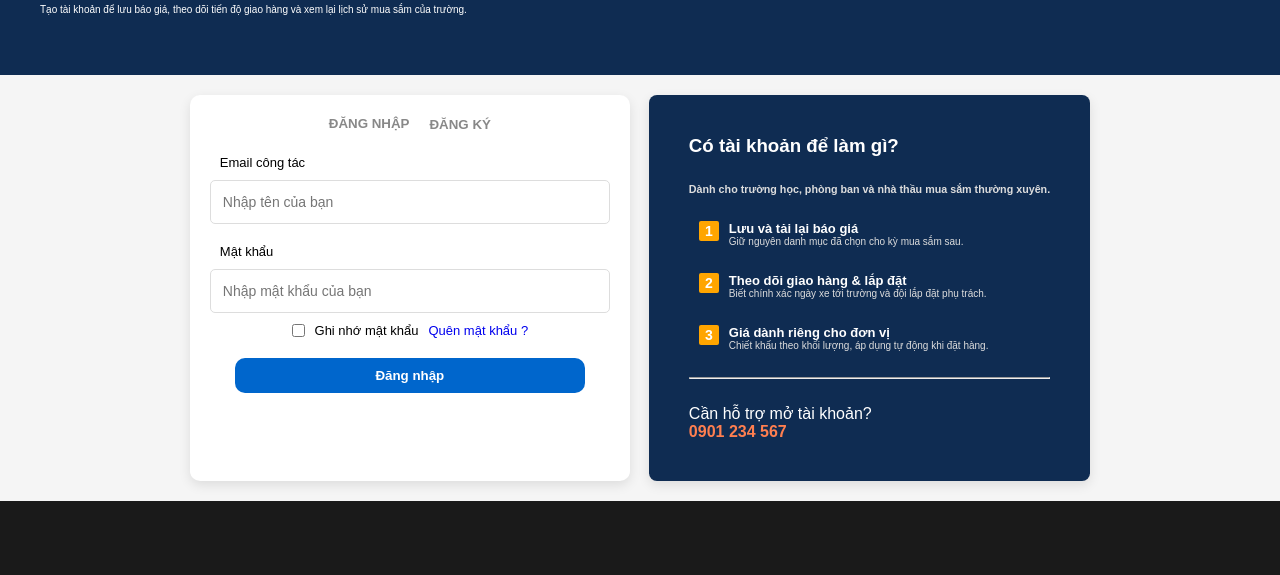
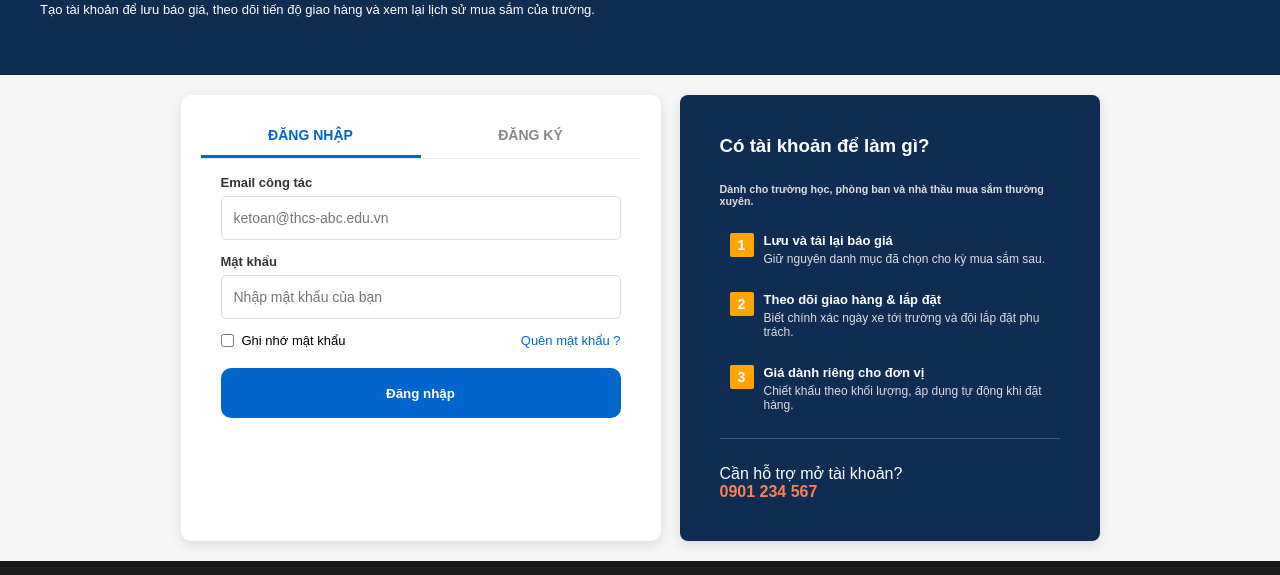
Before and after one commit to cngtran/manual, a plain HTML site: page index.html in a window 1280 px wide. Shown: the part 289-864 px from the top of the page. Drawn offline with Linux system fonts and the light colour scheme.

Commit message:
final ver

```diff
--- a/index.html
+++ b/index.html
@@ -3,6 +3,7 @@
 <head>
     <title>Thông tin tài khoản</title>
     <meta charset="UTF-8">
+    <meta name="viewport" content="width=device-width, initial-scale=1.0">
     <link rel="stylesheet" href="style.css">
 </head>
 
@@ -10,7 +11,7 @@
     <nav class="navbar">
         <a href="https://cngtran.github.io/webproject/trang-chu.html" class="logo1">
             <div class="logo">
-                <img src="hn.png" width="50px" height="50px" alt="logo" >
+                <img src="hn.png" width="50" height="50" alt="Logo Hạnh Nguyễn">
                 <div class="brand">
                     <div class="h1">
                         <h1>Hạnh Nguyễn</h1>
@@ -30,13 +31,14 @@
                 <li><a href="#">Liên Hệ</a></li>
             </ul>
         </div>
+
         <div class="group">
-            <img src="search.png" width="20" height="20">
-            <input id ="bar" type="text" placeholder="Tìm kiếm sản phẩm">
-            <a href="#"><img src="user.png" width="20" height="20"></a>
-            <a href="#"><img src="cart.png" width="20" height="20"></a>
+            <img src="search.png" width="20" height="20" alt="Tìm kiếm">
+            <input id="bar" type="text" placeholder="Tìm kiếm sản phẩm">
+            <a href="#"><img src="user.png" width="20" height="20" alt="Tài khoản"></a>
+            <a href="#"><img src="cart.png" width="20" height="20" alt="Giỏ hàng"></a>
             <a href="https://cngtran.github.io/webproject/lien-he.html">
-                <button id="baogia">Nhận báo giá</button>
+                <button id="baogia" type="button">Nhận báo giá</button>
             </a>
         </div>
     </nav>
@@ -48,31 +50,55 @@
     </header>
 
     <div class="login">
-        <div class="log">
+
+        <div id="log">
             <div class="switch">
-                    <div class="dangnhap">
-                        <button id="dangnhap">ĐĂNG NHẬP</button>
+                <button type="button" id="dangnhap" class="tab-active">ĐĂNG NHẬP</button>
+                <button type="button" id="dangky">ĐĂNG KÝ</button>
             </div>
-                    <div class="dangky">
-                        <button id="dangky">ĐĂNG KÝ</button>
+
+            <div id="form-dangnhap" class="form-content">
+                <div class="field">
+                    <label for="email-dn">Email công tác</label>
+                    <input class="pass" id="email-dn" type="email" placeholder="ketoan@thcs-abc.edu.vn">
+                </div>
+
+                <div class="field">
+                    <label for="mk-dn">Mật khẩu</label>
+                    <input class="pass" id="mk-dn" type="password" placeholder="Nhập mật khẩu của bạn">
+                </div>
+
+                <div class="remember">
+                    <div class="remember-left">
+                        <input type="checkbox" id="checkbox">
+                        <label id="check" for="checkbox">Ghi nhớ mật khẩu</label>
+                    </div>
+                    <a id="forget" href="#">Quên mật khẩu ?</a>
+                </div>
+
+                <button type="button" class="logbut">Đăng nhập</button>
+            </div>
+
+            <div id="form-dangky" class="form-content" hidden>
+                <div class="field">
+                    <label for="ten-dk">Tên đơn vị / Họ và tên</label>
+                    <input class="pass" id="ten-dk" type="text" placeholder="THCS ABC hoặc Nguyễn Văn A">
+                </div>
+
+                <div class="field">
+                    <label for="email-dk">Email công tác</label>
+                    <input class="pass" id="email-dk" type="email" placeholder="ketoan@thcs-abc.edu.vn">
+                </div>
+
+                <div class="field">
+                    <label for="mk-dk">Mật khẩu</label>
+                    <input class="pass" id="mk-dk" type="password" placeholder="Tối thiểu 6 ký tự">
+                </div>
+
+                <button type="button" class="logbut">Tạo tài khoản</button>
             </div>
         </div>
-            <div>
-                <p>Email công tác</p>
-                <input class="pass" type="text" placeholder="Nhập tên của bạn">
-            </div>
 
-            <div>
-                <p>Mật khẩu</p>
-                <input class="pass" type="password" placeholder="Nhập mật khẩu của bạn">
-            </div>
-            <div class="remember">
-                <input type="checkbox" id="checkbox">
-                <label id="check" for="checkbox">Ghi nhớ mật khẩu</label>
-                <a id="forget" href="#">Quên mật khẩu ?</a>
-            </div>
-            <button class="logbut">Đăng nhập</button>
-        </div>
         <div class="info">
             <div>
                 <h3>Có tài khoản để làm gì?</h3>
@@ -80,6 +106,7 @@
             <div>
                 <h6 class="h6">Dành cho trường học, phòng ban và nhà thầu mua sắm thường xuyên.</h6>
             </div>
+
             <div class="s1">
                 <div class="square">1</div>
                 <div class="s1content">
@@ -87,6 +114,7 @@
                     <p class="stext">Giữ nguyên danh mục đã chọn cho kỳ mua sắm sau.</p>
                 </div>
             </div>
+
             <div class="s2">
                 <div class="square">2</div>
                 <div class="s2content">
@@ -94,14 +122,17 @@
                     <p class="stext">Biết chính xác ngày xe tới trường và đội lắp đặt phụ trách.</p>
                 </div>
             </div>
+
             <div class="s3">
                 <div class="square">3</div>
-                <div class="s1content">
+                <div class="s3content">
                     <div class="s1text">Giá dành riêng cho đơn vị</div>
                     <p class="stext">Chiết khấu theo khối lượng, áp dụng tự động khi đặt hàng.</p>
                 </div>
             </div>
+
             <hr>
+
             <div class="sp">
                 <p>Cần hỗ trợ mở tài khoản?</p>
                 <p id="p2">0901 234 567</p>
@@ -109,12 +140,11 @@
         </div>
     </div>
 
-
     <footer class="foot">
         <div class="altnav">
             <div class="foot1">
                 <div class="title">
-                    <img src="hn.png" width="50px" height="50px" alt="logo" >
+                    <img src="hn.png" width="50" height="50" alt="Logo Hạnh Nguyễn">
                     <h2>Hạnh Nguyễn</h2>
                 </div>
                 <div class="texty">
@@ -143,7 +173,7 @@
                     <a href="#">Về chúng tôi</a>
                     <a href="#">Giải pháp trọn gói</a>
                     <a href="#">Dự án đã thực hiện</a>
-                    <a href="#">tuyển dụng</a>
+                    <a href="#">Tuyển dụng</a>
                 </div>
             </div>
 
@@ -158,9 +188,6 @@
                     <a href="#">Thứ 2 – Thứ 6, 8:00 – 17:30</a>
                 </div>
             </div>
-
-
-
         </div>
 
         <div class="last">
@@ -179,14 +206,7 @@
             </div>
         </div>
     </footer>
+
     <script src="main.js"></script>
 </body>
-
-
-
-
-
-
-
-
 </html>
--- a/main.js
+++ b/main.js
@@ -3,16 +3,18 @@ const tabDangKy = document.getElementById('dangky');
 const formDangNhap = document.getElementById('form-dangnhap');
 const formDangKy = document.getElementById('form-dangky');
 
-tabDangNhap.addEventListener('click', function() {
+tabDangNhap.addEventListener('click', function () {
     formDangNhap.hidden = false;
     formDangKy.hidden = true;
+
     tabDangNhap.classList.add('tab-active');
     tabDangKy.classList.remove('tab-active');
 });
 
-tabDangKy.addEventListener('click', function() {
+tabDangKy.addEventListener('click', function () {
     formDangKy.hidden = false;
     formDangNhap.hidden = true;
+
     tabDangKy.classList.add('tab-active');
     tabDangNhap.classList.remove('tab-active');
 });
--- a/style.css
+++ b/style.css
@@ -1,20 +1,28 @@
 * {
-    margin:0;
-    padding:0;
+    margin: 0;
+    padding: 0;
     box-sizing: border-box;
+}
+
+html, body {
+    height: 100%;
+}
+
+body {
+    display: flex;
+    flex-direction: column;
+    min-height: 100vh;
 }
 
 .navbar {
     display: flex;
-    justify-content:space-between;
-    font-family: Arial;
+    justify-content: space-between;
     align-items: center;
-    box-sizing: border-box;
-    background: #ffffff;
     flex-wrap: wrap;
     gap: 16px 32px;
     padding: 12px 60px;
-    box-sizing: border-box;
+    font-family: Arial;
+    background: #ffffff;
     position: relative;
 }
 
@@ -22,30 +30,35 @@
     display: flex;
     list-style: none;
     justify-content: space-around;
+    align-items: center;
     padding: 10px;
-    align-items: center;
 }
-.items ul li a{
+
+.items ul li a {
     text-decoration: none;
-    color:black;
+    color: black;
     padding: 10px;
-    border-bottom: transparent;
+    border-bottom: 2px solid transparent;
 }
+
 .items ul li a:hover {
-    border-bottom:2px solid yellow;
+    border-bottom: 2px solid yellow;
     transition-duration: 0.2s;
-    color:#0066cc
+    color: #0066cc;
 }
+
 .logo {
     margin-left: 20px;
     display: flex;
-    gap:20px;
+    gap: 20px;
     align-items: center;
 }
+
 .logo1 {
     text-decoration: none;
     align-items: center;
 }
+
 .brand {
     display: flex;
     align-items: center;
@@ -61,82 +74,16 @@
 }
 
 .brand p {
-    font-size: 10px ;
+    font-size: 10px;
     text-decoration: none;
     color: black;
 }
+
 .group {
     border-radius: 10px;
     display: flex;
     align-items: center;
     gap: 15px;
-}
-
-.header {
-    background-color: #0f2c52;
-    padding: 40px;
-    color:white;
-    font-family: Arial;
-    line-height: 50px;
-}
-.header h1{
-    font-size: 50px;
-    font-weight: bold;
-}
-
-.header h3{
-    font-size: 10px;
-    font-weight:10;
-}
-
-.login {
-    background-color: #f5f5f5;
-    display: flex;
-    justify-content: center;
-    padding: 20px;
-    gap: 19px;
-}
-.log {
-    background-color: white;
-    align-items: center;
-    display: flex;
-    flex-direction: column;
-    padding: 20px;
-    font-family: Arial;
-    border-radius: 10px;
-    gap: 10px;
-    box-shadow: 0 4px 12px rgba(0, 0, 0, 0.1);
-}
-.log p {
-    padding: 10px;
-    font-size: 13px;
-}
-.info {
-    background-color: #0f2c52;
-    padding: 40px;
-    font-family: Arial;
-    color:white;
-    display: flex;
-    flex-direction: column;
-    gap: 26px;
-    border-radius: 8px;
-    box-sizing: border-box;
-    box-shadow: 0 4px 12px rgba(0, 0, 0, 0.1);
-}
-
-.altnav {
-    background-color: #1a1a1a;
-    padding: 80px;
-    color: white;
-    font-family: arial;
-    display: flex;
-    justify-content: space-around;
-    gap: 20px;
-}
-
-.foot {
-    background-color: #0f0f0f;
-    color:lightgrey;
 }
 
 #bar {
@@ -150,8 +97,107 @@
     outline: none;
 }
 
-.pass{
-    width: 400px;
+#baogia {
+    width: 110px;
+    height: 30px;
+    background-color: #0066cc;
+    color: white;
+    font-weight: bold;
+    border-radius: 5px;
+    border-width: 0;
+}
+
+.header {
+    background-color: #0f2c52;
+    padding: 40px;
+    color: white;
+    font-family: Arial;
+    line-height: 50px;
+}
+
+.header h1 {
+    font-size: 50px;
+    font-weight: bold;
+}
+
+.header h3 {
+    font-size: 13px;
+    font-weight: 400;
+}
+
+.login {
+    background-color: #f5f5f5;
+    display: flex;
+    flex-wrap: wrap;
+    justify-content: center;
+    padding: 20px;
+    gap: 19px;
+}
+
+#log {
+    flex: 1 1 400px;
+    max-width: 480px;
+    background-color: white;
+    display: flex;
+    flex-direction: column;
+    align-items: center;
+    padding: 20px;
+    font-family: Arial;
+    border-radius: 10px;
+    gap: 16px;
+    box-shadow: 0 4px 12px rgba(0, 0, 0, 0.1);
+}
+
+.switch {
+    display: flex;
+    width: 100%;
+    border-bottom: 1px solid #eee;
+}
+
+.switch button {
+    flex: 1;
+    padding: 12px 0;
+    border: none;
+    background-color: white;
+    color: #888888;
+    font-weight: 700;
+    font-size: 14px;
+    cursor: pointer;
+    border-bottom: 3px solid transparent;
+}
+
+.switch button.tab-active {
+    color: #0066cc;
+    border-bottom-color: #0066cc;
+}
+
+.form-content {
+    display: flex;
+    flex-direction: column;
+    align-items: center;
+    gap: 14px;
+    width: 100%;
+}
+
+.form-content[hidden] {
+    display: none !important;
+}
+
+.field {
+    width: 100%;
+    max-width: 400px;
+}
+
+.field label {
+    display: block;
+    margin-bottom: 6px;
+    font-size: 13px;
+    font-weight: 600;
+    color: #333;
+}
+
+.pass {
+    width: 100%;
     height: 44px;
     padding: 0 12px;
     border: 1px solid #ddd;
@@ -161,38 +207,24 @@
     outline: none;
 }
 
-.passin {
-    gap:10px;
-}
-.logbut {
-    padding: 10px;
-    margin-top: 10px;
-    width: 350px;
-    border: none;
-    background-color:#0066cc;
-    border-radius: 10px;
-    color: white;
-    font-weight: bold;
-    cursor: pointer;
+.pass:focus {
+    border-color: #0066cc;
 }
 
-.logbut:hover{
-    background-color: #0f2c52;
+.remember {
+    display: flex;
+    justify-content: space-between;
+    align-items: center;
+    width: 100%;
+    max-width: 400px;
 }
 
-.h6 {
-    color: #ddd;
+.remember-left {
+    display: flex;
+    align-items: center;
+    gap: 8px;
 }
 
-.h1 {
-    margin-left: 0px;
-}
-.remember {
-    display: flex;
-    justify-content: space-around;
-    gap:10px;
-    align-items: center;
-}
 #check {
     font-size: 13px;
 }
@@ -200,127 +232,100 @@
 #forget {
     font-size: 13px;
     text-decoration: none;
+    color: #0066cc;
 }
 
-.switch {
-    display: flex;
-    justify-content: space-between;
-    align-items: center;
-}
-
-#dangnhap {
+.logbut {
+    width: 100%;
+    max-width: 400px;
+    height: 50px;
+    margin-top: 6px;
     border: none;
-    gap: 10px;
-    background-color: white;
-    color:#888888;
-    font-weight: 700;
-    cursor: pointer;
-    border-bottom: 3px solid transparent;
-    width: 280;
-}
-
-.dangnhap {
-    display: flex;
-    justify-content: center;
-    align-items: center;
-}
-
-#dangky {
-    border: none;
-    margin-left: 20px;
-    background-color: white;
-    color:#888888;
-    font-weight: 700;
-    cursor: pointer;
-    border-bottom: 3px solid transparent;
-}
-
-button:hover{
+    background-color: #0066cc;
+    border-radius: 10px;
+    color: white;
+    font-weight: bold;
     cursor: pointer;
 }
 
-#dangnhap:active {
-    border-bottom:3px solid #0066cc;
+.logbut:hover {
+    background-color: #0f2c52;
 }
 
-#dangky:active {
-    border-bottom:3px solid #0066cc;
+.info {
+    flex: 1 1 320px;
+    max-width: 420px;
+    background-color: #0f2c52;
+    padding: 40px;
+    font-family: Arial;
+    color: white;
+    display: flex;
+    flex-direction: column;
+    gap: 26px;
+    border-radius: 8px;
+    box-shadow: 0 4px 12px rgba(0, 0, 0, 0.1);
 }
 
-
-html, body {
-    height: 100%;
-    margin: 0;
+.h6 {
+    color: #ddd;
 }
 
-body {
+.s1, .s2, .s3 {
     display: flex;
-    flex-direction: column;
-    min-height: 100vh;
-}
-
-.foot {
-    margin-top: auto;
+    align-items: flex-start;
+    gap: 10px;
+    margin-left: 10px;
 }
 
 .square {
-    width: 20px;
-    height: 20px;
+    flex-shrink: 0;
+    width: 24px;
+    height: 24px;
     background-color: orange;
     font-weight: bolder;
+    display: flex;
     align-items: center;
-    display: flex;
-    padding: 10px;
-    text-align: center;
+    justify-content: center;
     border-radius: 2px;
-    justify-content: center;
     font-size: 14px;
 }
 
-.s1 {
-    display: flex;
-    margin-left: 10px;
-    flex-wrap: wrap;
-}
-
-.s2 {
-    display: flex;
-    margin-left: 10px;
-}
-
-.s3{
-    display: flex;
-    margin-left: 10px;
-}
-
-.stext {
-    font-size: 10px;
-    margin-left: 10px;
-    color:#ddd;
-}
-
-#baogia {
-    margin-right: auto;
-    width: 110px ;
-    height: 30px;
-    background-color: #0066cc;
-    color: white;
-    font-weight: bold;
-    align-items: center;
-    border-radius: 5px;
-    border-width: 0;
-}
-
 .s1text {
-    margin-left: 10px;
     display: block;
     font-weight: bold;
     font-size: 13px;
 }
 
+.stext {
+    font-size: 12px;
+    color: #ddd;
+    margin-top: 4px;
+}
+
+.info hr {
+    border: none;
+    border-top: 1px solid rgba(255, 255, 255, 0.2);
+}
+
 #p2 {
     font-weight: bold;
     color: coral;
+}
+
+.foot {
+    background-color: #0f0f0f;
+    color: lightgrey;
+    margin-top: auto;
+}
+
+.altnav {
+    background-color: #1a1a1a;
+    padding: 80px;
+    color: white;
+    font-family: arial;
+    display: flex;
+    justify-content: space-around;
+    gap: 20px;
 }
 
 .title {
@@ -329,12 +334,12 @@ body {
     gap: 10px;
 }
 
-
 .texty {
     width: 279px;
     margin-top: 10px;
 }
-.texty p{
+
+.texty p {
     font-size: 13px;
     color: gray;
     line-height: 20px;
@@ -352,10 +357,9 @@ body {
     text-decoration: none;
     color: gray;
     font-size: 13px;
-
 }
 
-.texty2 a:hover{
+.texty2 a:hover {
     color: white;
     transition: 0.15s;
 }
@@ -374,7 +378,7 @@ body {
     margin-left: auto;
 }
 
-.terms a{
+.terms a {
     text-decoration: none;
     color: gray;
 }
@@ -384,17 +388,6 @@ body {
     color: gray;
 }
 
-
-.form-content {
-    display: flex;
-    flex-direction: column;
-    align-items: center;
-    gap: 10px;
-    width: 100%;
+button:hover {
+    cursor: pointer;
 }
-
-#dangnhap.tab-active,
-#dangky.tab-active {
-    border-bottom: 3px solid #0066cc;
-    color: #0066cc;
-}
```
Lines whose indentation alone changed are shown as unchanged.
